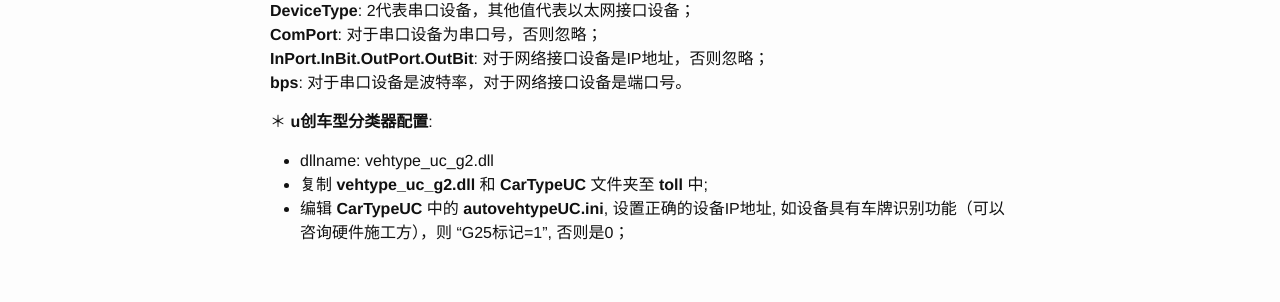
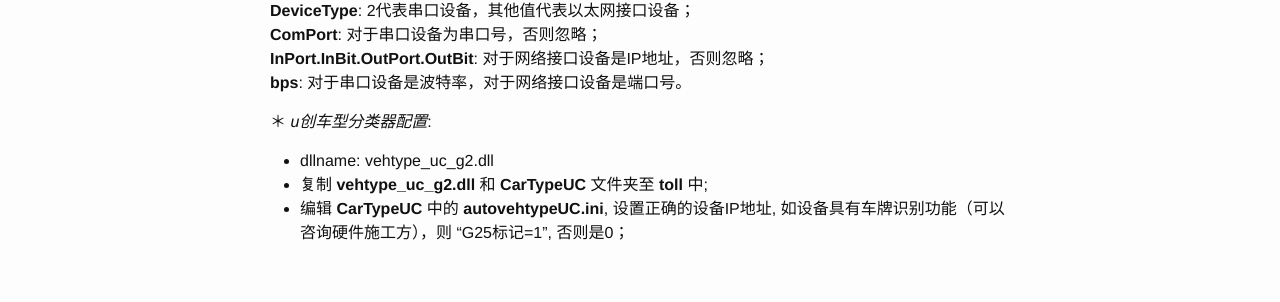
Before and after one commit to sunliming/sunliming.github.io, a Jekyll site: the page built from _posts/2016-07-27-device-list-manual.markdown, in a window 1280 px wide. Shown: the part 3360-3662 px from the top of the page. Built offline with Jekyll 4.4.1, drawn with Linux system fonts in a browser that asks for light colours.

Commit message:
试试项目缩进2

```diff
--- a/_posts/2016-07-27-device-list-manual.markdown
+++ b/_posts/2016-07-27-device-list-manual.markdown
@@ -139,8 +139,7 @@ categories: git
 **InPort.InBit.OutPort.OutBit**: 对于网络接口设备是IP地址，否则忽略；
 **bps**: 对于串口设备是波特率，对于网络接口设备是端口号。
 
-＊ **u创车型分类器配置**:
-
+＊  *u创车型分类器配置*:
  * dllname: vehtype_uc_g2.dll
  * 复制 **vehtype_uc_g2.dll** 和 **CarTypeUC** 文件夹至 **toll** 中;
  * 编辑 **CarTypeUC** 中的 **autovehtypeUC.ini**, 设置正确的设备IP地址, 如设备具有车牌识别功能（可以咨询硬件施工方），则 "G25标记=1", 否则是0；
```
